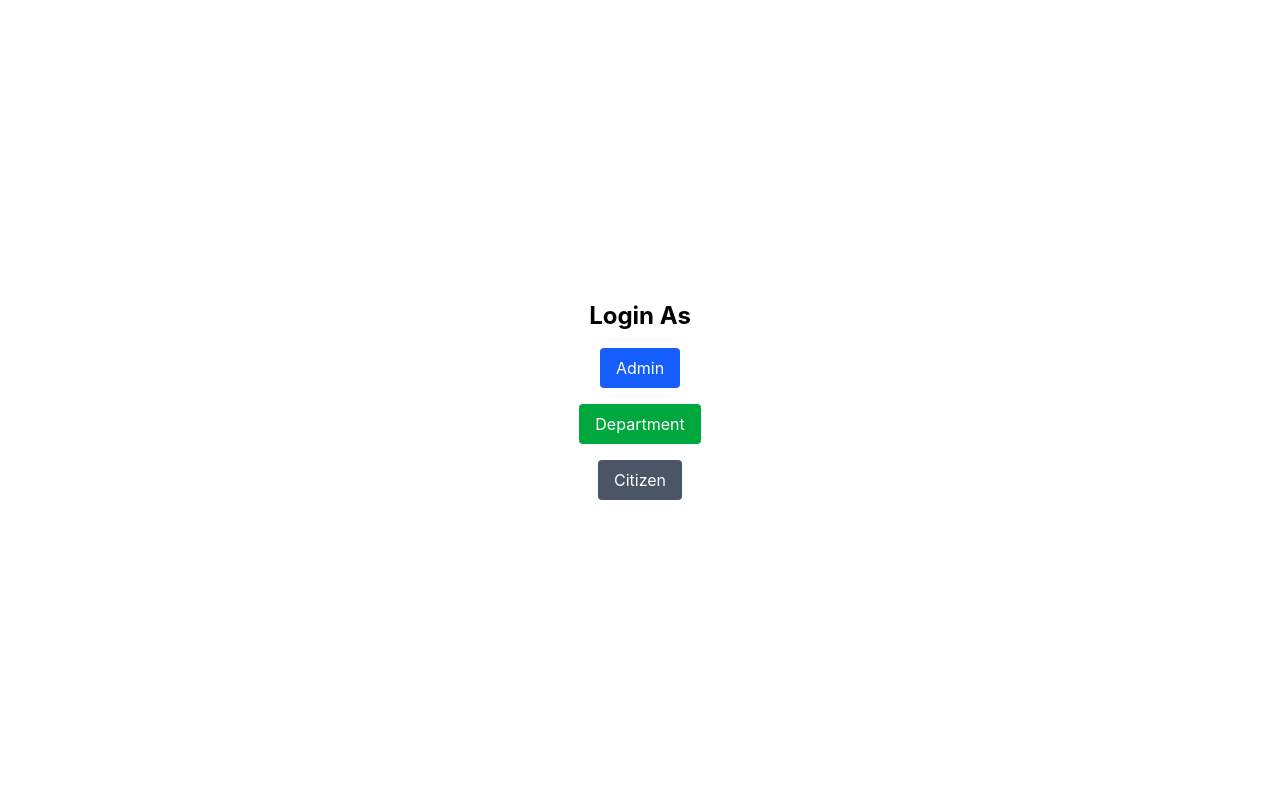
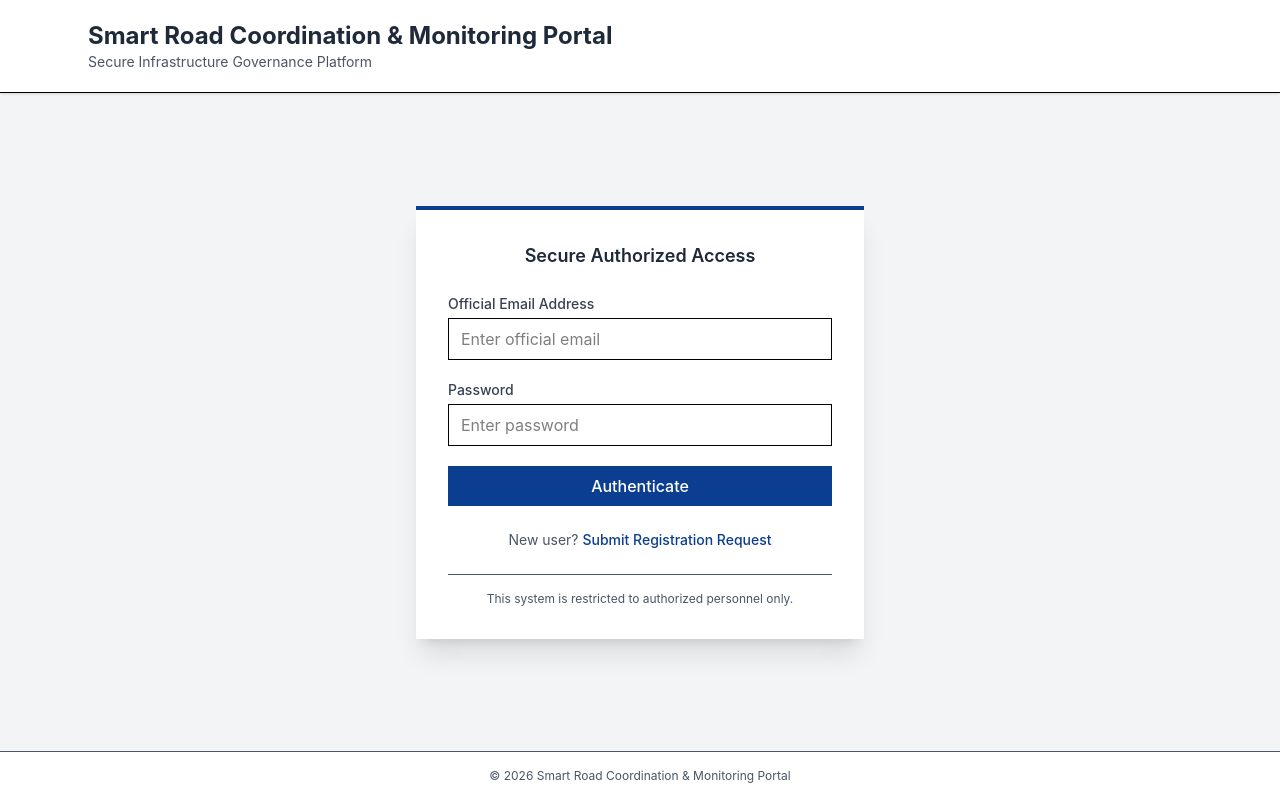
Before and after one commit to ayushmodi24/RoadSync-India, a React (Vite) app in the folder frontend/: page /login in a window 1280 px wide. Built offline with nearby package versions, Linux system fonts and the light colour scheme.

Commit message:
Add Login Page

```diff
--- a/frontend/src/components/Navbar.jsx
+++ b/frontend/src/components/Navbar.jsx
@@ -1,18 +1,21 @@
+import { useNavigate } from "react-router-dom";
 import { useAuth } from "../context/AuthContext";
 
 const Navbar = () => {
   const { user, logout } = useAuth();
+  const navigate = useNavigate();
 
   return (
     <div className="flex justify-between items-center bg-white shadow px-6 py-3">
-      <h1 className="font-semibold">Dashboard</h1>
+      {/* <h1 className="font-semibold">Dashboard</h1> */}
 
       <div className="flex items-center gap-4 w-screen bg-blend-color-dodge">
-        <span>🔔</span>
+        {/* <span>🔔</span> */}
+        <button onClick={()=>navigate("/login")}>LogIn</button>
         {/* <span>{user?.name}</span> */}
-        <button onClick={logout} className="bg-red-500 flex flex-row justify-end text-white px-3 py-1 rounded">
+        {/* <button onClick={logout} className="bg-red-500  text-white px-3 py-1 rounded">
           Logout
-        </button>
+        </button> */}
       </div>
     </div>
   );
--- a/frontend/src/pages/Login.jsx
+++ b/frontend/src/pages/Login.jsx
@@ -1,30 +1,92 @@
-import { useAuth } from "../context/AuthContext";
-import { useNavigate } from "react-router-dom";
+import { useState } from "react";
+import { useNavigate, Link } from "react-router-dom";
 
 const Login = () => {
-  const { login } = useAuth();
   const navigate = useNavigate();
+  const [error, setError] = useState("");
 
-  const handleLogin = (role) => {
-    login(role);
+  const handleSubmit = (e) => {
+    e.preventDefault();
     navigate("/dashboard");
   };
 
   return (
-    <div className="flex flex-col items-center justify-center h-screen gap-4">
-      <h1 className="text-2xl font-bold">Login As</h1>
+    <div className="min-h-screen flex flex-col bg-gray-100">
 
-      <button onClick={() => handleLogin("Admin")} className="bg-blue-600 text-white px-4 py-2 rounded">
-        Admin
-      </button>
+      {/* Header */}
+      <header className="bg-white shadow-sm border-b">
+        <div className="max-w-6xl mx-auto px-6 py-5">
+          <h1 className="text-2xl font-bold text-gray-800">
+            Smart Road Coordination & Monitoring Portal
+          </h1>
+          <p className="text-sm text-gray-600">
+            Secure Infrastructure Governance Platform
+          </p>
+        </div>
+      </header>
 
-      <button onClick={() => handleLogin("Department")} className="bg-green-600 text-white px-4 py-2 rounded">
-        Department
-      </button>
+      {/* Login Card */}
+      <div className="flex flex-1 items-center justify-center px-4">
+        <div className="bg-white shadow-xl border-t-4 border-[#0B3D91] p-8 w-full max-w-md">
 
-      <button onClick={() => handleLogin("Citizen")} className="bg-gray-600 text-white px-4 py-2 rounded">
-        Citizen
-      </button>
+          <h2 className="text-lg font-semibold text-gray-800 text-center mb-6">
+            Secure Authorized Access
+          </h2>
+
+          {error && (
+            <div className="bg-red-50 border border-red-200 text-red-700 text-sm p-3 mb-4">
+              {error}
+            </div>
+          )}
+
+          <form onSubmit={handleSubmit} className="space-y-5">
+
+            <div>
+              <label className="block text-sm font-medium text-gray-700 mb-1">
+                Official Email Address
+              </label>
+              <input
+                type="email"
+                className="w-full border px-3 py-2 focus:outline-none focus:ring-2 focus:ring-[#0B3D91]"
+                placeholder="Enter official email"
+              />
+            </div>
+
+            <div>
+              <label className="block text-sm font-medium text-gray-700 mb-1">
+                Password
+              </label>
+              <input
+                type="password"
+                className="w-full border px-3 py-2 focus:outline-none focus:ring-2 focus:ring-[#0B3D91]"
+                placeholder="Enter password"
+              />
+            </div>
+
+            <button className="w-full bg-[#0B3D91] text-white py-2 font-medium hover:bg-blue-900">
+              Authenticate
+            </button>
+
+          </form>
+
+          <div className="text-sm text-center mt-6">
+            <span className="text-gray-600">New user?</span>{" "}
+            <Link to="/register" className="text-[#0B3D91] font-medium">
+              Submit Registration Request
+            </Link>
+          </div>
+
+          <div className="mt-6 text-xs text-gray-600 border-t pt-4 text-center">
+            This system is restricted to authorized personnel only.
+          </div>
+
+        </div>
+      </div>
+
+      <footer className="text-center text-xs text-gray-600 py-4 border-t bg-white">
+        © 2026 Smart Road Coordination & Monitoring Portal
+      </footer>
+
     </div>
   );
 };
```
